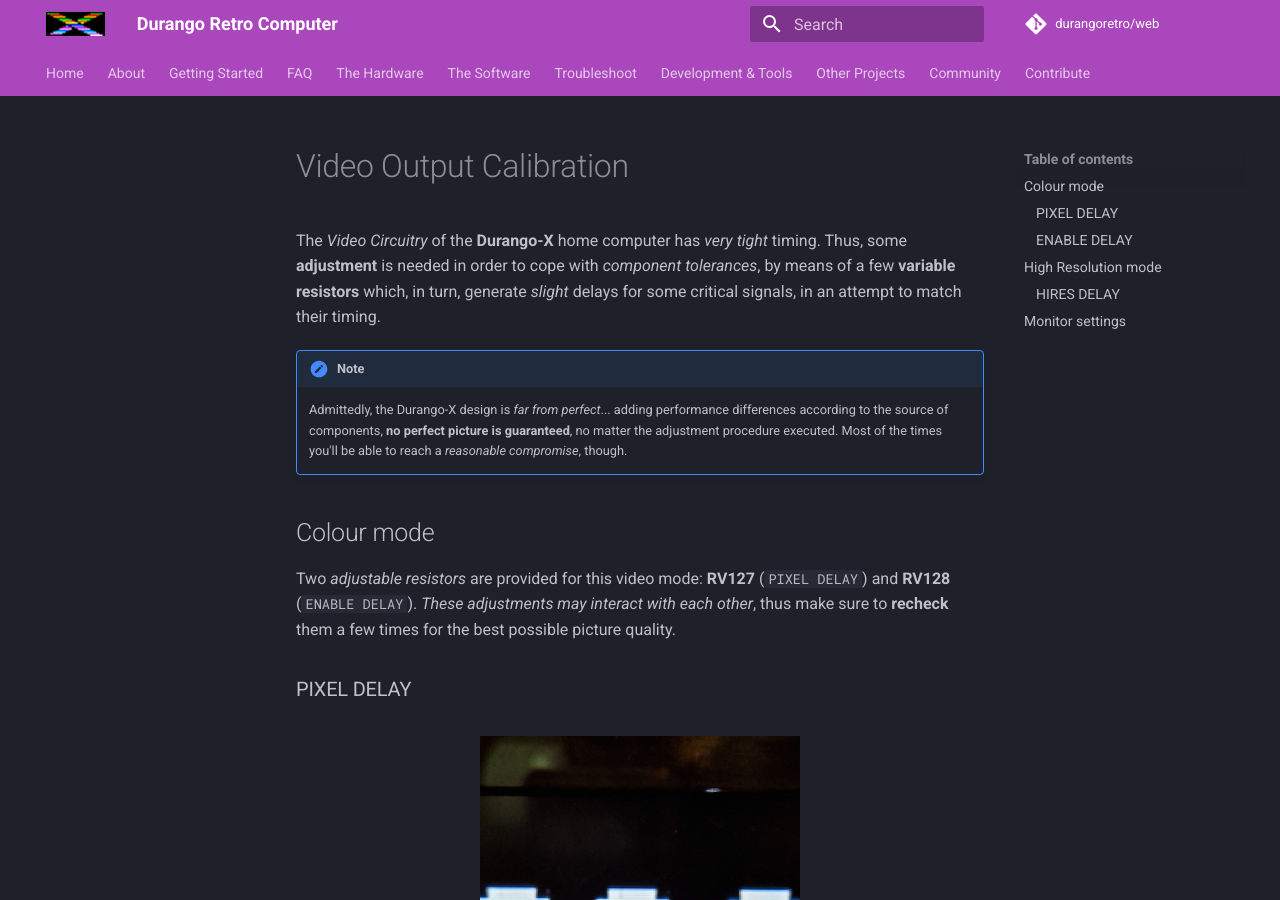
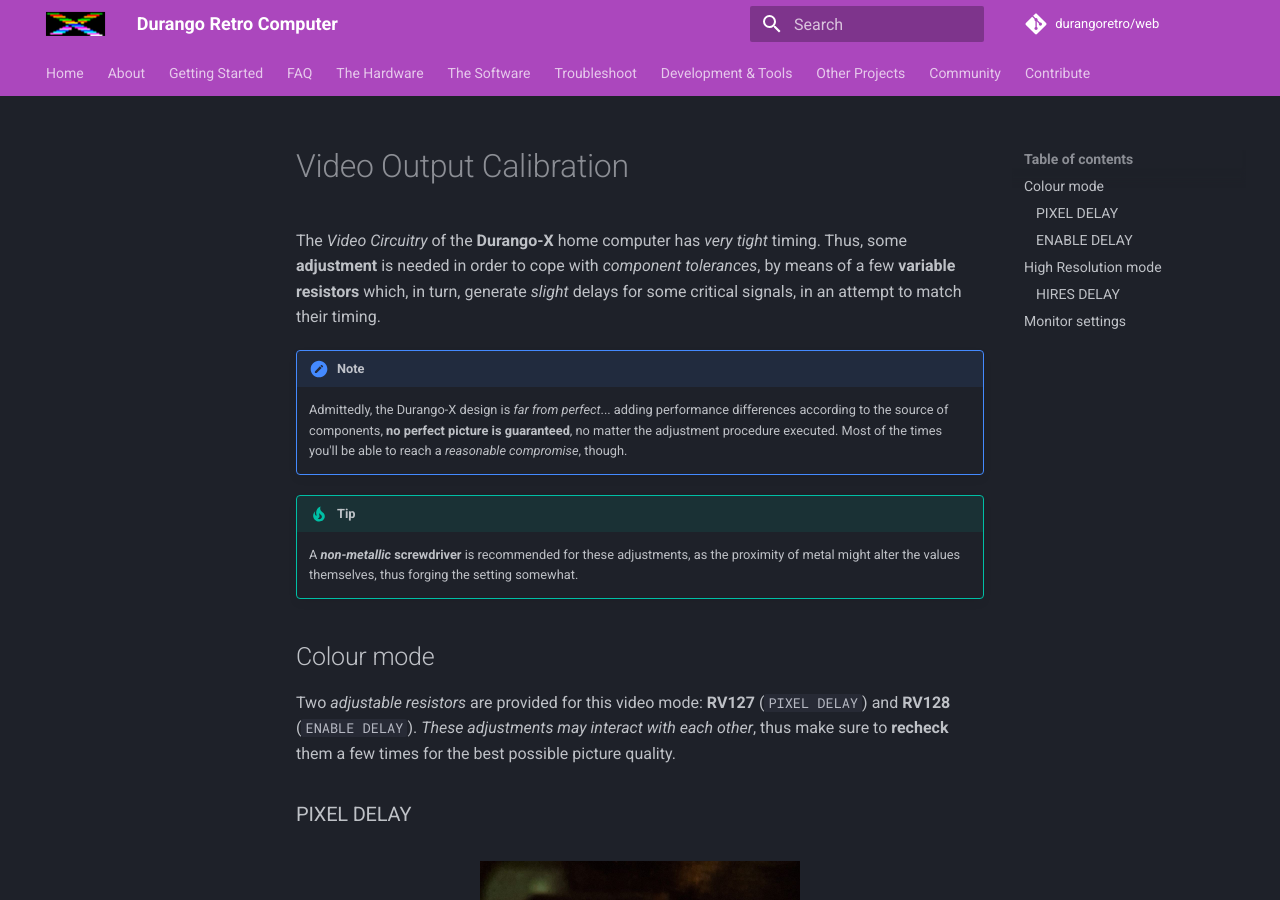
Before and after one commit to durangoretro/web, an MkDocs documentation site: the page built from docs/software/vdu_calib.md, in a window 1280 px wide and 900 px high. Built offline with MkDocs 1.6.1 and Material for MkDocs 9.7.7, drawn with Linux system fonts in a browser that asks for light colours; comment, search, counter and statistics services are not loaded.

Commit message:
recommend non-metallic driver

```diff
--- a/docs/software/vdu_calib.md
+++ b/docs/software/vdu_calib.md
@@ -5,6 +5,10 @@
 !!! note
 
 	Admittedly, the Durango-X design is _far from perfect_... adding performance differences according to the source of components, **no perfect picture is guaranteed**, no matter the adjustment procedure executed. Most of the times you'll be able to reach a _reasonable compromise_, though.
+
+!!! tip
+
+	A **_non-metallic_ screwdriver** is recommended for these adjustments, as the proximity of metal might alter the values themselves, thus forging the setting somewhat.
 
 ## Colour mode
 
```
